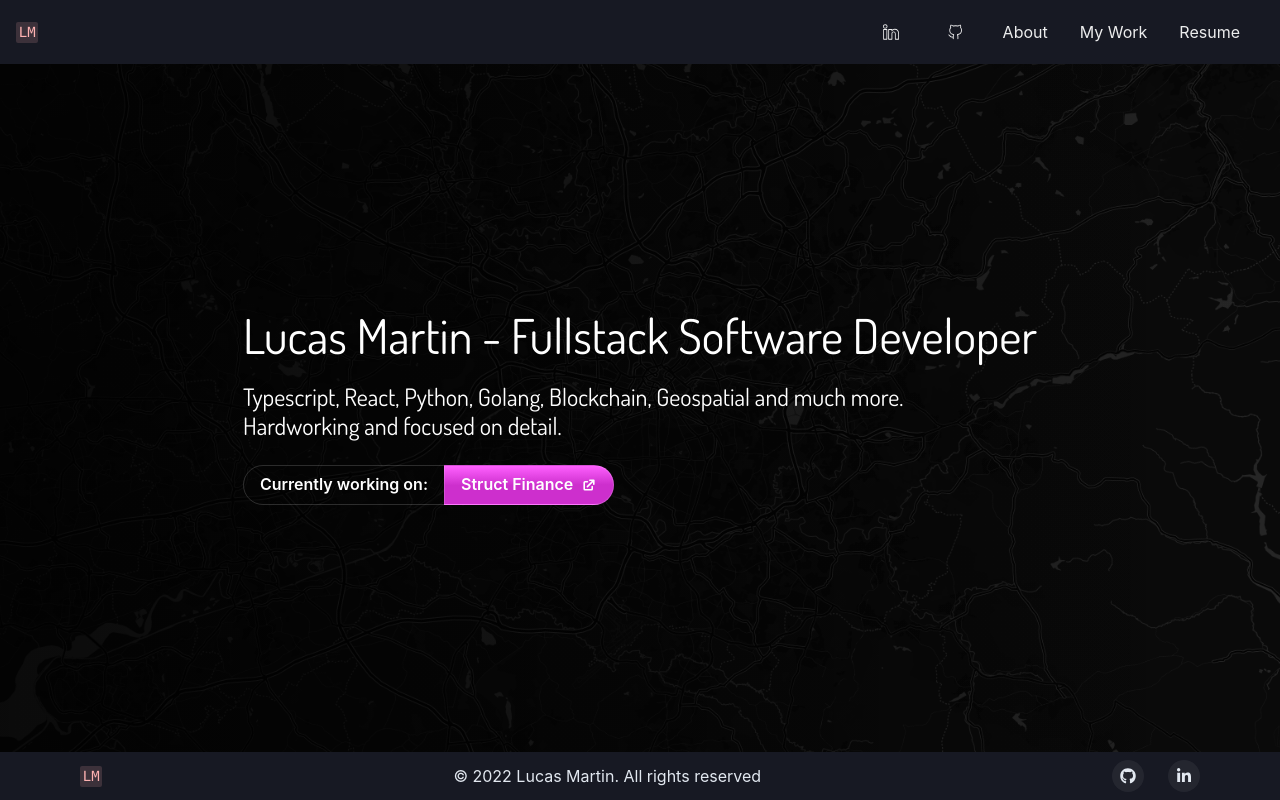
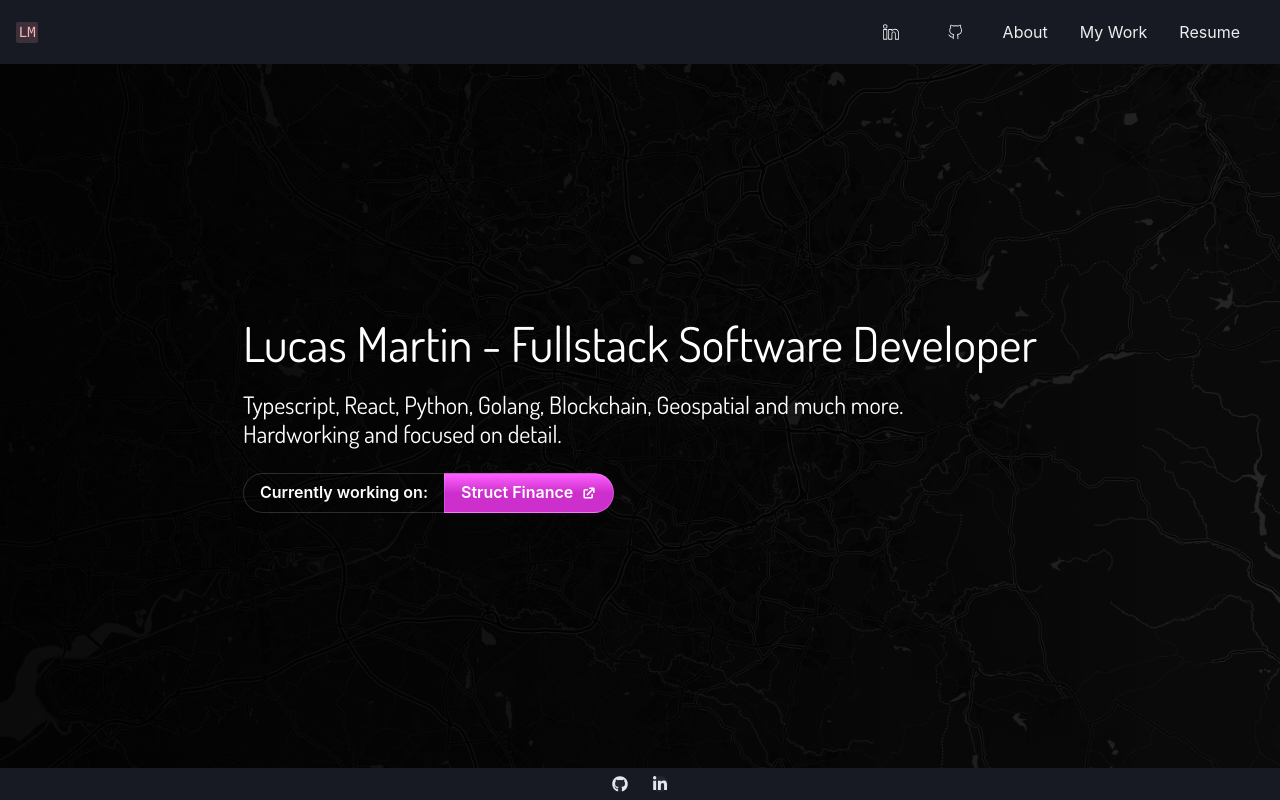
Before and after one commit to lm93547/LM, a Next.js app: page / in a window 1280 px wide. Built offline with nearby package versions, Linux system fonts and the light colour scheme.

Commit message:
making icons smaller & removing unnecessay copy

```diff
--- a/src/components/Footer/index.tsx
+++ b/src/components/Footer/index.tsx
@@ -26,8 +26,8 @@ const SocialButton = ({
     <chakra.button
       bg={useColorModeValue("blackAlpha.100", "whiteAlpha.100")}
       rounded={"full"}
-      w={8}
-      h={8}
+      w={4}
+      h={4}
       cursor={"pointer"}
       as={"a"}
       href={href}
@@ -62,11 +62,9 @@ export default function Footer() {
         py={2}
         direction={{ base: "column", md: "row" }}
         spacing={4}
-        justify={{ base: "center", md: "space-between" }}
+        justify={{ base: "center", md: "center" }}
         align={{ base: "center", md: "center" }}
       >
-        <Code colorScheme="red">{INITIALS}</Code>
-        <Text>{`© 2022 ${NAME}. All rights reserved`}</Text>
         <Stack direction={"row"} spacing={6}>
           {socialLinks.map((link, i) => {
             return (
```
